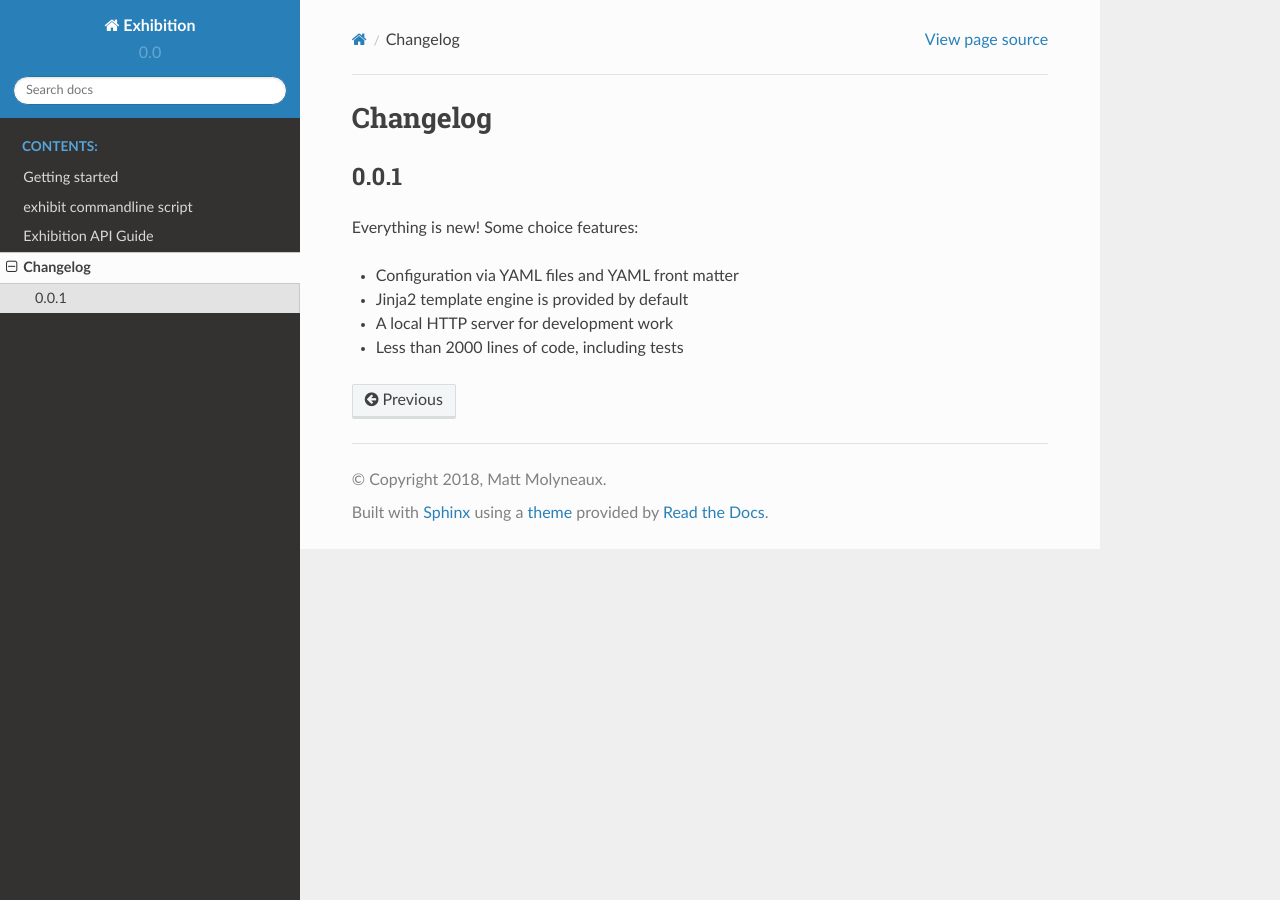
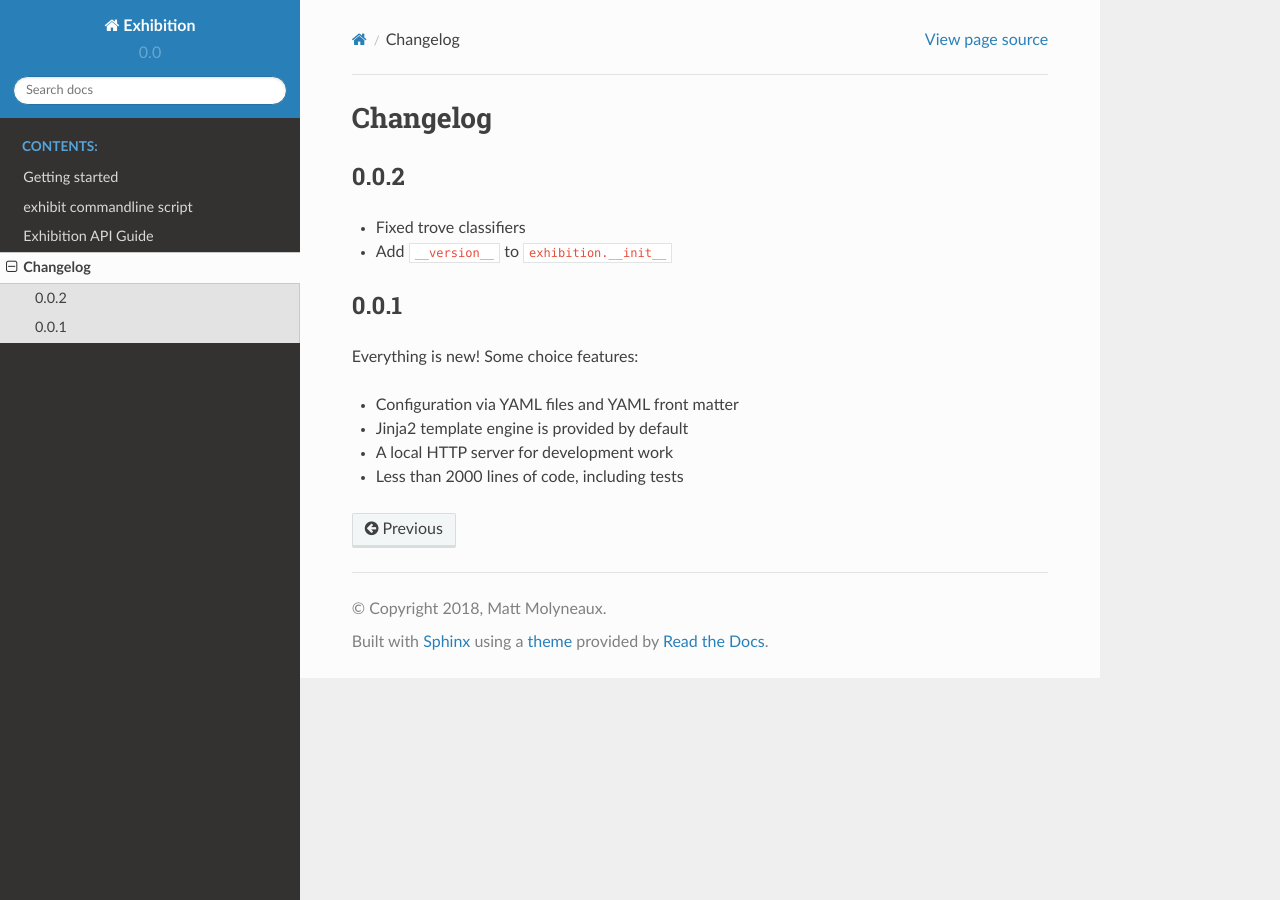
Before and after one commit to moggers87/exhibition, a Sphinx documentation site: the page built from docs/changelog.rst, in a window 1280 px wide. Built offline with Sphinx 7.4.7 and the Read the Docs theme 2.0.0, drawn with Linux system fonts in a browser that asks for light colours.

Commit message:
Bump version

```diff
--- a/CHANGELOG.rst
+++ b/CHANGELOG.rst
@@ -1,3 +1,11 @@
+.. _zero-zero-two:
+
+0.0.2
+-----
+
+- Fixed trove classifiers
+- Add ``__version__`` to ``exhibition.__init__``
+
 .. _zero-zero-one:
 
 0.0.1
--- a/docs/conf.py
+++ b/docs/conf.py
@@ -26,7 +26,7 @@ author = 'Matt Molyneaux'
 # The short X.Y version
 version = '0.0'
 # The full version, including alpha/beta/rc tags
-release = '0.0.1'
+release = '0.0.2'
 
 
 # -- General configuration ---------------------------------------------------
--- a/exhibition/__init__.py
+++ b/exhibition/__init__.py
@@ -0,0 +1 @@
+__version__ = "0.0.2"
--- a/setup.py
+++ b/setup.py
@@ -3,7 +3,7 @@ from setuptools import setup, find_packages
 
 setup(
     name="exhibition",
-    version="0.0.1",
+    version="0.0.2",
     author="Matt Molyneaux",
     author_email="moggers87+git@moggers87.co.uk",
     url="https://github.com/moggers87/exhibition",
```
